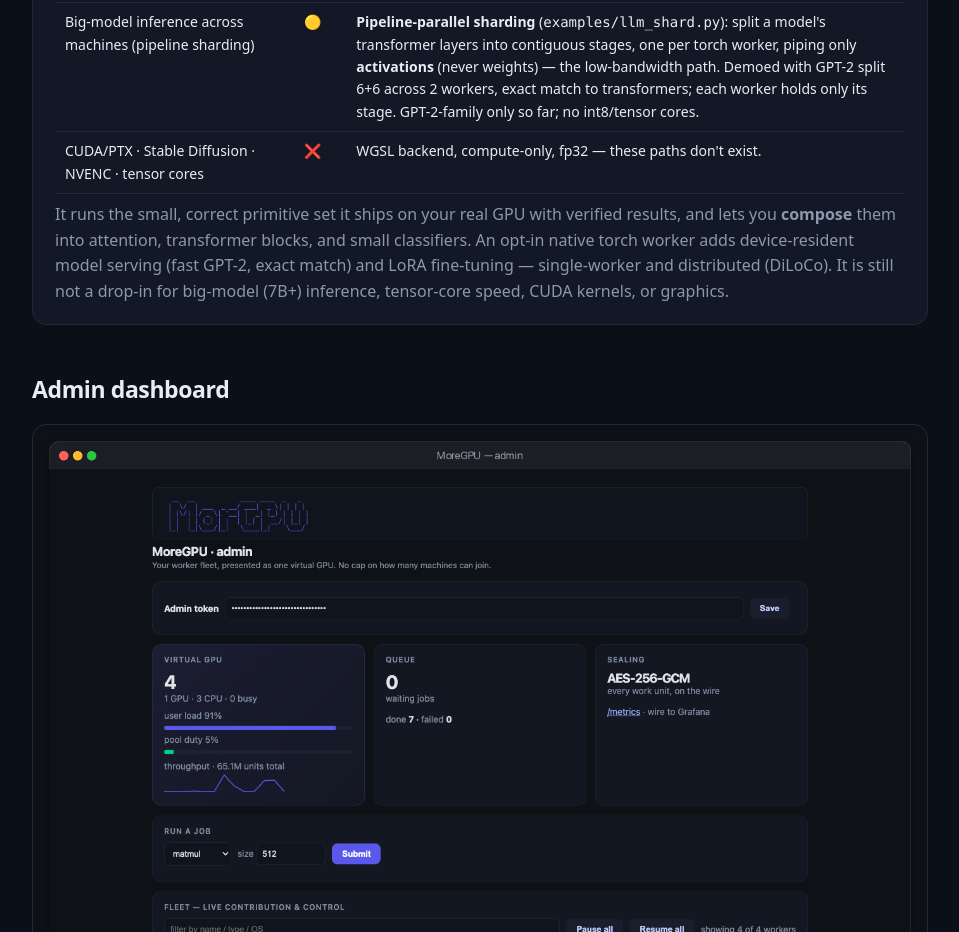
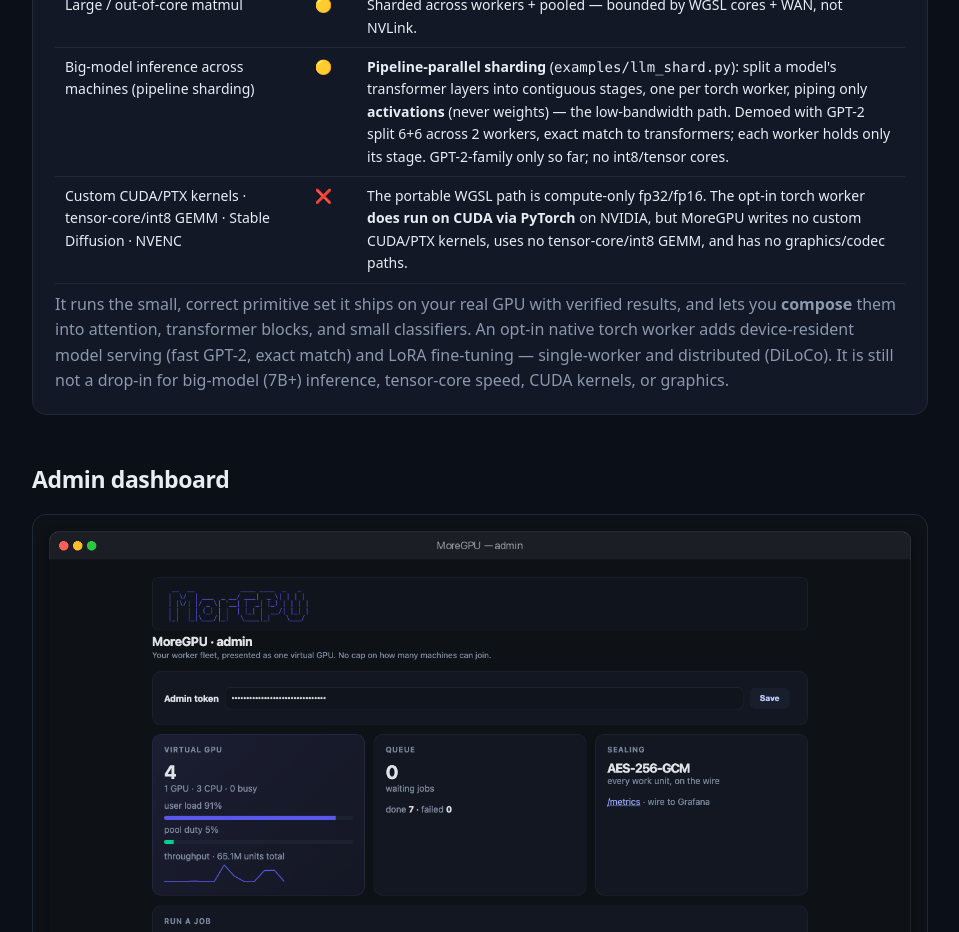
Before and after one commit to ArioMoniri/moregpu, a website: page docs/index.html in a window 1280 px wide. Shown: the part 4158-5090 px from the top of the page, without its empty margins (160-1119 px from the left). Drawn offline with Linux system fonts and the light colour scheme.

Commit message:
feat: coordinator container on GitHub Packages (ghcr) + CUDA-via-torch matrix honesty
- Dockerfile: GPU-free MoreGPU coordinator image; .github/workflows/container.yml publishes it to
  ghcr.io/ariomoniri/moregpu on release/tag (pushing from the repo workflow links it to the Packages sidebar).
- README: docker run install line + a 'published packages' note (PyPI · ghcr · Homebrew).
- Honesty: clarify the CUDA/PTX ❌ row — the torch worker DOES run on CUDA via PyTorch on NVIDIA (real
  acceleration for serving/training/sharding); what's absent is custom CUDA/PTX kernels, tensor-core/int8 GEMM,
  and graphics/codec paths.

```diff
--- a/docs/index.html
+++ b/docs/index.html
@@ -148,7 +148,7 @@ Every pool mints its <b>own</b> secrets on first run and writes them to <code>.m
 <tr><td>Modern architectures (RMSNorm/RoPE/SwiGLU/GQA)</td><td class="pa">🟡</td><td><b>Qwen3-0.6B runs on the pool</b> matching Hugging Face token-for-token (<code>examples/generic_infer.py</code>). Forward-only, ~minutes/token — a portability proof, not a speed win.</td></tr>
 <tr><td>Large / out-of-core matmul</td><td class="pa">🟡</td><td>Sharded across workers + pooled — bounded by WGSL cores + WAN, not NVLink.</td></tr>
 <tr><td>Big-model inference across machines (pipeline sharding)</td><td class="pa">🟡</td><td><b>Pipeline-parallel sharding</b> (<code>examples/llm_shard.py</code>): split a model's transformer layers into contiguous stages, one per torch worker, piping only <b>activations</b> (never weights) — the low-bandwidth path. Demoed with GPT-2 split 6+6 across 2 workers, exact match to transformers; each worker holds only its stage. GPT-2-family only so far; no int8/tensor cores.</td></tr>
-<tr><td>CUDA/PTX · Stable Diffusion · NVENC · tensor cores</td><td class="n">❌</td><td>WGSL backend, compute-only, fp32 — these paths don't exist.</td></tr>
+<tr><td>Custom CUDA/PTX kernels · tensor-core/int8 GEMM · Stable Diffusion · NVENC</td><td class="n">❌</td><td>The portable WGSL path is compute-only fp32/fp16. The opt-in torch worker <b>does run on CUDA via PyTorch</b> on NVIDIA, but MoreGPU writes no custom CUDA/PTX kernels, uses no tensor-core/int8 GEMM, and has no graphics/codec paths.</td></tr>
 </table>
 <p class="mut" style="margin:8px 0 0">It runs the small, correct primitive set it ships on your real GPU with verified results, and lets you <b>compose</b> them into attention, transformer blocks, and small classifiers. An opt-in native torch worker adds device-resident model serving (fast GPT-2, exact match) and LoRA fine-tuning — single-worker and distributed (DiLoCo). It is still not a drop-in for big-model (7B+) inference, tensor-core speed, CUDA kernels, or graphics.</p>
 </div>
```
Also changed, not shown: .github/workflows/container.yml (added), README.md, 1 other file.
